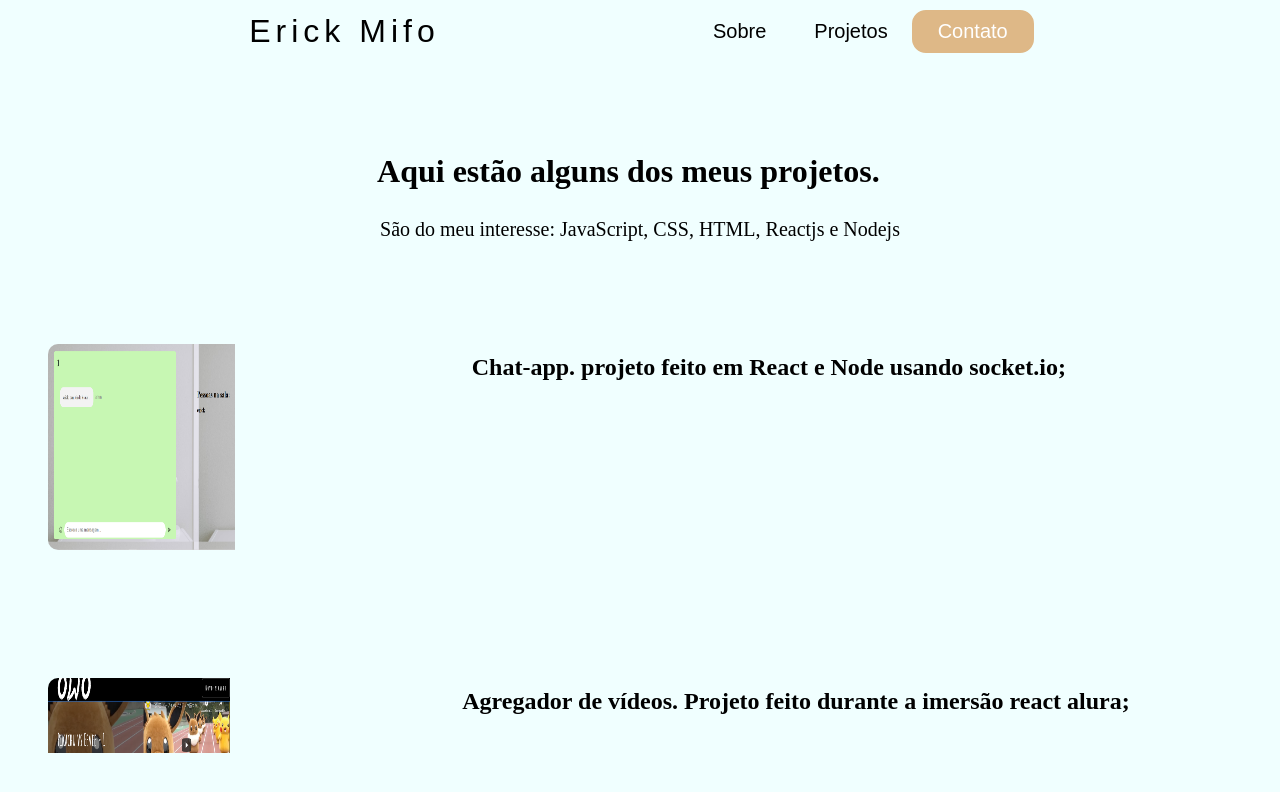
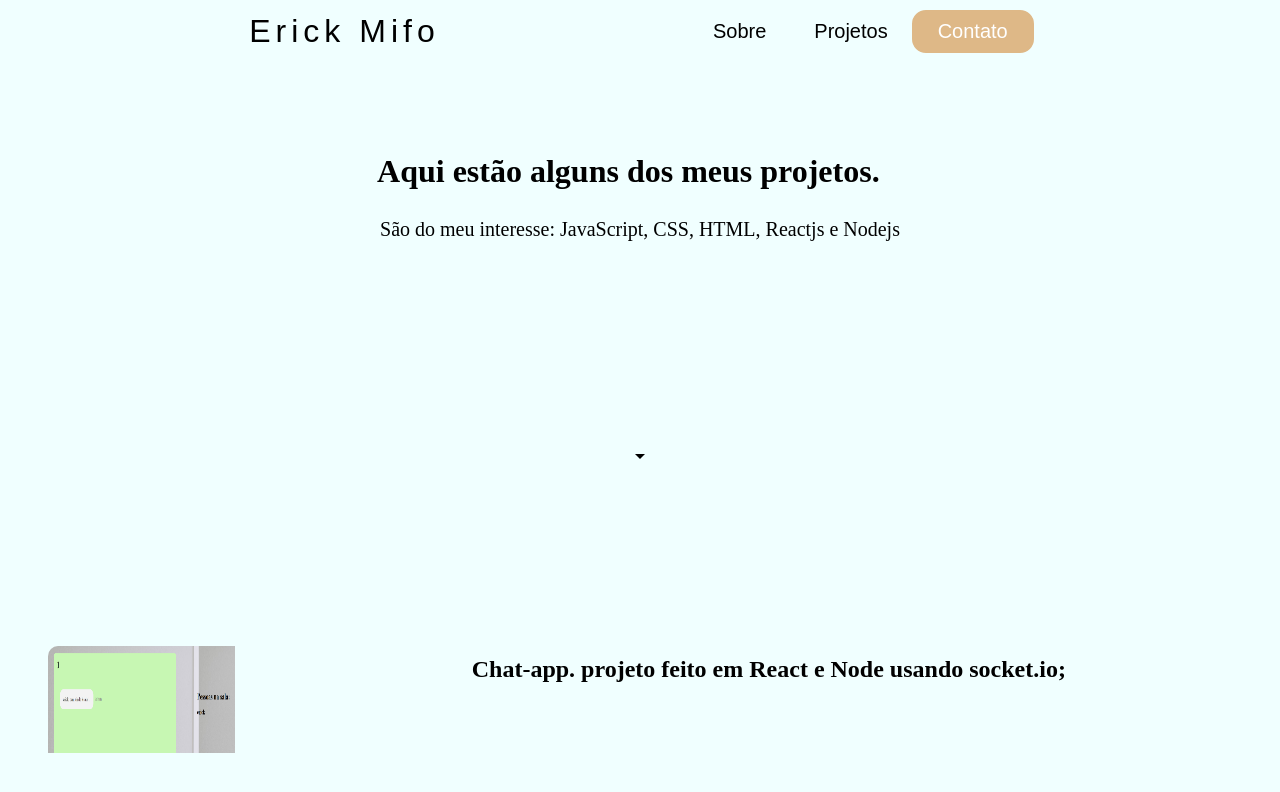
Before and after one commit to ErickMifo/Portfolio, a React (Create React App) app: page /projetos in a window 1280 px wide. Shown: the top 792 px of the page. Built offline with nearby package versions, Linux system fonts and the light colour scheme.

Commit message:
UPDATE: Animação projetos

```diff
--- a/src/components/cards/styles.css
+++ b/src/components/cards/styles.css
@@ -2,13 +2,14 @@
   display: flex;
   flex-direction: column;
   margin-bottom: 24px;
+  padding-top: 50px;
 }
 
 .cards__item {
   display: flex;
   flex: 1;
   margin: 0 3rem;
-  padding-bottom: 10%;
+  padding-top: 10%;
 }
 
 .cards__item__link {
--- a/src/pages/landing/index.js
+++ b/src/pages/landing/index.js
@@ -14,7 +14,7 @@ function Landing() {
     document.title = "Home | Erick Mifo"
     document.getElementById('Landing').click()
     console.log('Olá, vem sempre por aqui?')
-    }, 2000)
+    }, 1200)
 
 
 
--- a/src/pages/projetos/index.js
+++ b/src/pages/projetos/index.js
@@ -3,6 +3,7 @@ import React from 'react';
 import CardsProjects from '../../components/cards/cardsProjects';
 import NavBar from '../../components/navbar';
 import './styles.css'
+import ArrowDropDownIcon from '@material-ui/icons/ArrowDropDown';
 
 const initial = { x: -300, opacity: 0 }
 const animate = { x: 0, opacity: 1 }
@@ -31,6 +32,7 @@ function Projetos() {
             className="interests">{interesse}</motion.p>
         </div>
 
+            <ArrowDropDownIcon />
             <CardsProjects />
             </motion.div>
         </div>
--- a/src/pages/projetos/styles.css
+++ b/src/pages/projetos/styles.css
@@ -16,6 +16,7 @@
 .interests {
   margin: 3px;
   font-size: 1.25rem;
+  padding-bottom: 100px;
 }
 
 .titleproject {
```
